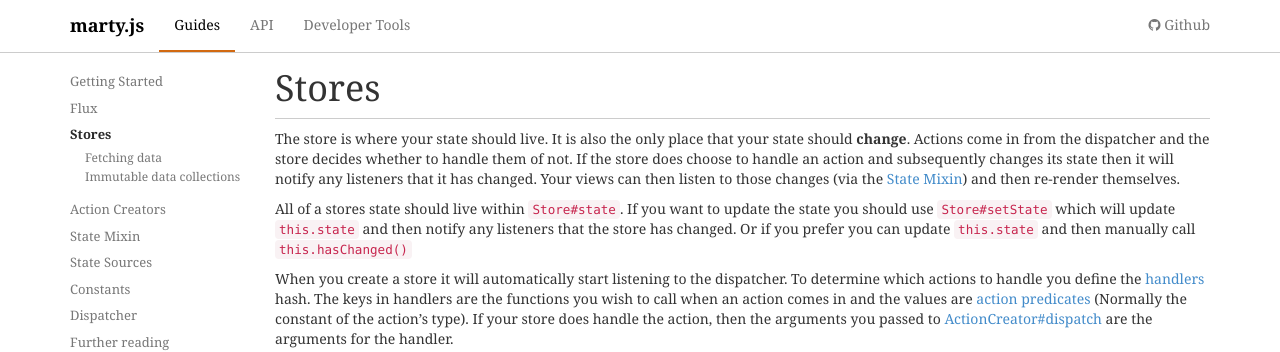
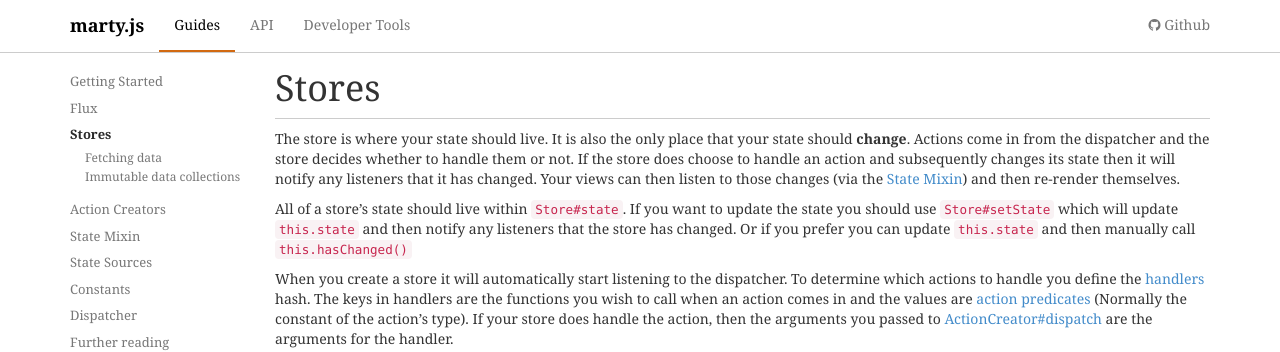
Before and after one commit to alsuper114/marty, a Jekyll site: the page built from docs/_guides/stores/index.md, in a window 1280 px wide. Shown: the top 352 px of the page. Built offline with Jekyll 4.4.1, drawn with Linux system fonts in a browser that asks for light colours; nearby versions of some CDN libraries; Markdown is read by kramdown in place of the engine named in the settings.

Commit message:
Fix for two trivial typos

```diff
--- a/docs/_guides/stores/index.md
+++ b/docs/_guides/stores/index.md
@@ -5,9 +5,9 @@ id: stores
 section: Stores
 ---
 
-The store is where your state should live. It is also the only place that your state should **change**. Actions come in from the dispatcher and the store  decides whether to handle them of not. If the store does choose to handle an action and subsequently changes its state then it will notify any listeners that it has changed. Your views can then listen to those changes (via the [State Mixin](/guides/state-mixin)) and then re-render themselves.
+The store is where your state should live. It is also the only place that your state should **change**. Actions come in from the dispatcher and the store  decides whether to handle them or not. If the store does choose to handle an action and subsequently changes its state then it will notify any listeners that it has changed. Your views can then listen to those changes (via the [State Mixin](/guides/state-mixin)) and then re-render themselves.
 
-All of a stores state should live within ``Store#state``. If you want to update the state you should use ``Store#setState`` which will update ``this.state`` and then notify any listeners that the store has changed. Or if you prefer you can update ``this.state`` and then manually call ``this.hasChanged()``
+All of a store's state should live within ``Store#state``. If you want to update the state you should use ``Store#setState`` which will update ``this.state`` and then notify any listeners that the store has changed. Or if you prefer you can update ``this.state`` and then manually call ``this.hasChanged()``
 
 When you create a store it will automatically start listening to the dispatcher. To determine which actions to handle you define the [handlers](/api/stores/#handlers) hash. The keys in handlers are the functions you wish to call when an action comes in and the values are [action predicates](/api/stores/#action-predicates) (Normally the constant of the action's type). If your store does handle the action, then the arguments you passed to [ActionCreator#dispatch](/api/action-creators/index.html#dispatch) are the arguments for the handler.
 
```
